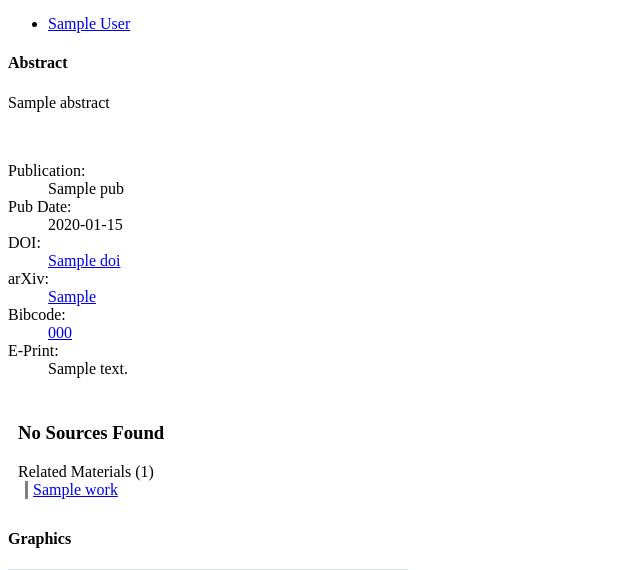
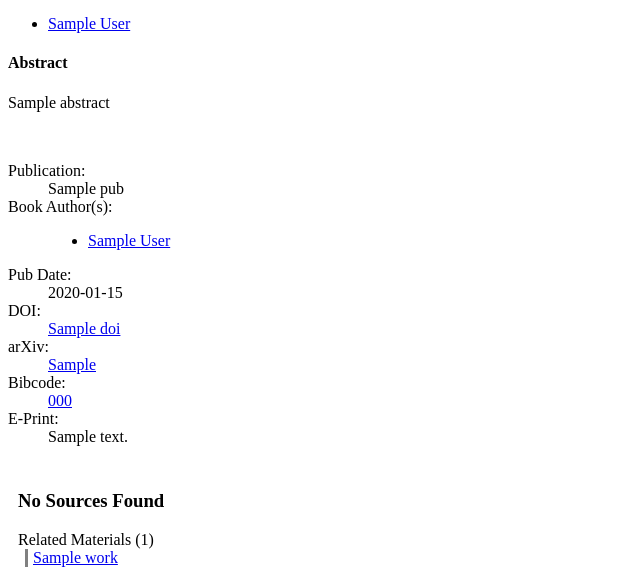
Before and after one commit to tjacovich/ADSCore, a Python web app: template adscore/templates/abstract.html in a window 1280 px wide. Shown: the part 499-1069 px from the top of the page, without its empty margins (0-640 px from the left). Run offline with Jinja, Linux system fonts and the light colour scheme; the template is opened without the code that fills it: most values are stand-ins (such as "Sample title", 1, 10 or a date in 2020); grey boxes marked "Sample" are stand-in pictures.

Commit message:
add book_author field to abstract page

```diff
--- a/adscore/api/abstract.py
+++ b/adscore/api/abstract.py
@@ -82,7 +82,7 @@ class Abstract(Mapping):
         Retrieve abstract
         """
         q = 'identifier:"{0}"'.format(identifier)
-        fields = 'identifier,[citations],abstract,author,bibcode,bibstem,citation_count,comment,issn,isbn,doi,id,keyword,page,page_range,property,esources,pub,pub_raw,pubdate,pubnote,read_count,title,volume,data,issue,doctype'
+        fields = 'identifier,[citations],abstract,author,bibcode,bibstem,book_author,citation_count,comment,issn,isbn,doi,id,keyword,page,page_range,property,esources,pub,pub_raw,pubdate,pubnote,read_count,title,volume,data,issue,doctype'
         search = Search(q, rows=1, start=0, sort="date desc", fields=fields)
         return search.get('response', {}).get('docs', [])
 
--- a/adscore/templates/abstract.html
+++ b/adscore/templates/abstract.html
@@ -58,6 +58,17 @@
                   <dd>
                     <div id="article-publication">{{ doc.pub }}</div>
                   </dd>
+
+                  {% if doc.book_author and doc.book_author|length > 0 %}
+                  <dt>Book Author(s):</dt>
+                  <dd>
+                      <ul class="list-inline">
+                      {% for author in doc.book_author %}
+                      <li><a href="{{ url_for('search', q='book_author:\"' + author + '\"') }}">{{ author }}</a>{% if not loop.last %};{% endif %}</li>
+                      {% endfor %}
+                      </ul>
+                  </dd>
+                  {% endif %}
 
                   <dt>Pub Date:</dt>
                   <dd>{{ doc.formatted_alphanumeric_pubdate }}</dd>
```
